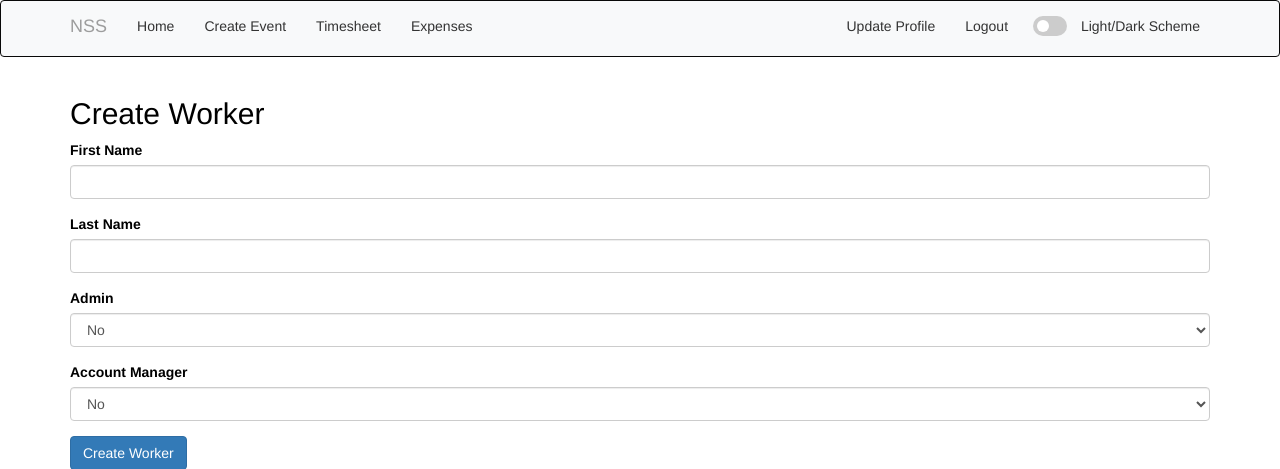
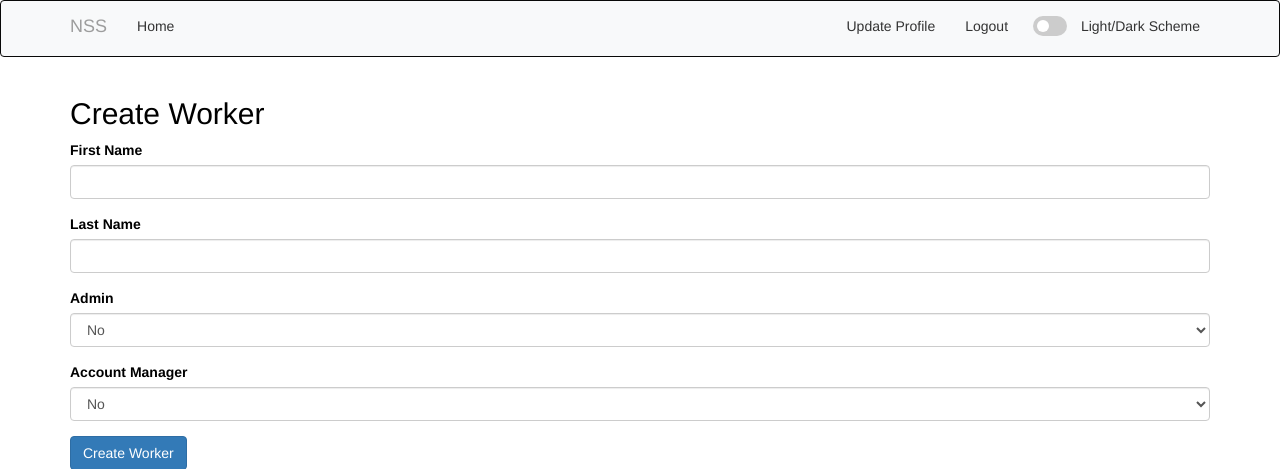
Before and after one commit to ajharris/showbase-portal, a Flask app: page /admin/create_worker in a window 1280 px wide. Shown: the top 469 px of the page. Run offline with Flask 3, Linux system fonts and the light colour scheme; the visitor is signed in with stand-in values (Sample User, id 1); data comes from the database, SQL or seed files in the repository; some libraries are stand-ins or nearby versions.

Commit message:
moved legacy functions to admin dropdown

```diff
--- a/app/templates/base.html
+++ b/app/templates/base.html
@@ -23,9 +23,6 @@
             <ul class="nav navbar-nav">
                 {% if current_user.is_authenticated %}
                     <li><a href="/">Home</a></li>
-                    <li><a href='/create_event'>Create Event</a></li>
-                    <li><a href='/timesheet'>Timesheet</a></li>
-                    <li><a href='/expenses'>Expenses</a></li>
                 {% endif %}
             </ul>
             <ul class="nav navbar-nav navbar-right">
@@ -35,7 +32,9 @@
                             <a href="#" class="dropdown-toggle" data-toggle="dropdown" role="button" aria-haspopup="true" aria-expanded="false">Admin <span class="caret"></span></a>
                             <ul class="dropdown-menu">
                                 <li><a href="{{ url_for('admin_create_worker') }}">Create Worker</a></li>
-                                <!-- Add more admin links here -->
+                                <li><a href='/create_event'>Create Event</a></li>
+                                <li><a href='/timesheet'>Timesheet</a></li>
+                                <li><a href='/expenses'>Expenses</a></li>
                             </ul>
                         </li>
                     {% endif %}
```
